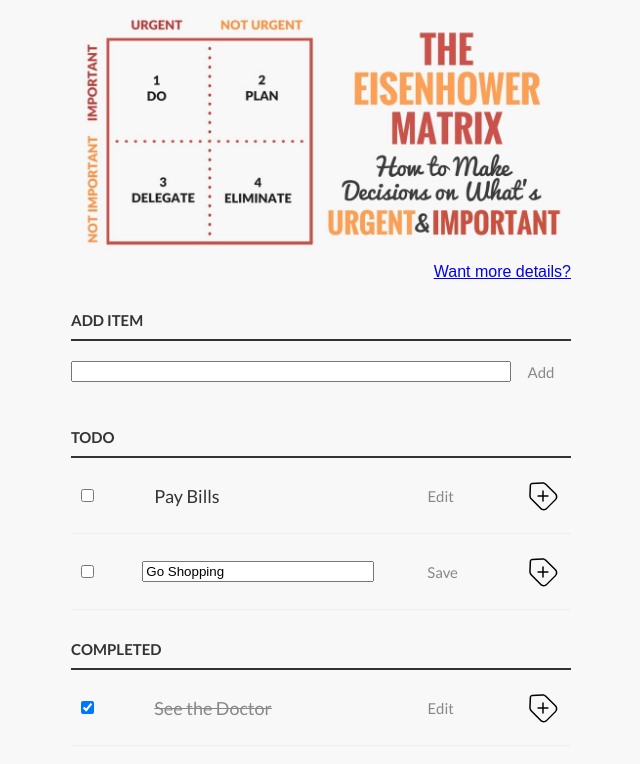
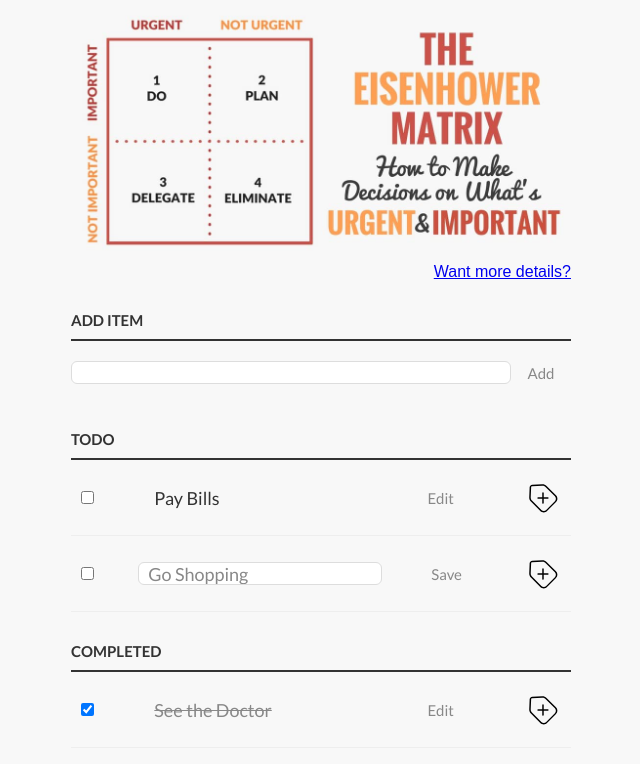
Before and after one commit to Lireien/clean-code-s1e1, a plain HTML site: page index.html in a window 1280 px wide. Shown: the whole page, without its empty margins (319-959 px from the left). Drawn offline with Linux system fonts and the light colour scheme.

Commit message:
fix: apply styles to all input-text elements

```diff
--- a/style.css
+++ b/style.css
@@ -71,7 +71,8 @@
   margin: 0;
   text-transform: uppercase;
 }
-.task .input .input-text {
+.task .input .input-text,
+.input-text {
   margin: 0;
   font-size: 18px;
   line-height: 18px;
```
